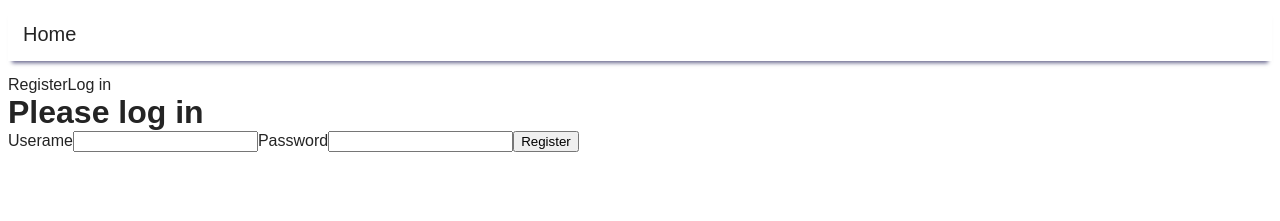
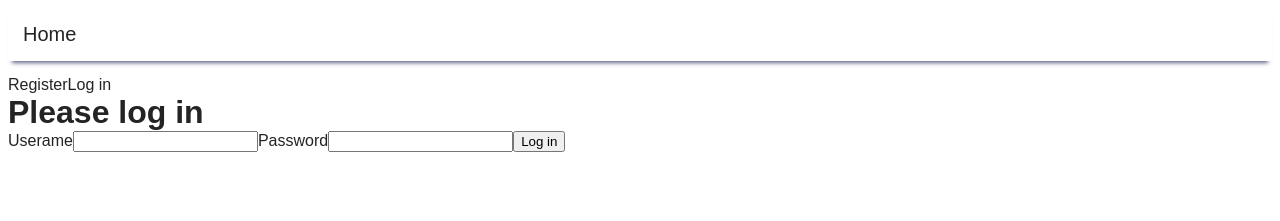
Before and after one commit to OduvanA/goit-react-hw-08, a React (Vite) app: page /login in a window 1280 px wide. Shown: the top 221 px of the page. Built offline with nearby package versions, Linux system fonts and the light colour scheme.

Commit message:
Update LoginForm.jsx

```diff
--- a/src/components/LoginForm/LoginForm.jsx
+++ b/src/components/LoginForm/LoginForm.jsx
@@ -26,7 +26,7 @@ export default function LoginForm() {
           <Field className={css.input} type="password" name="password"/>
         </label>
 
-      <button className={css.button} type="submit">Register</button>
+      <button className={css.button} type="submit">Log in</button>
       </Form>
     </Formik>
   );
```
